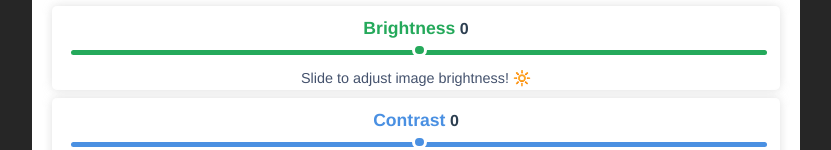
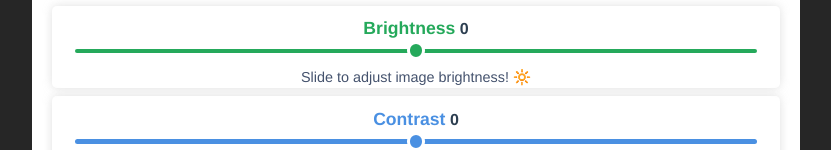
Before and after one commit to edanshin/basic-image-editor, a Vue app: page / in a window 1280 px wide. Shown: the part 656-806 px from the top of the page, without its empty margins (224-1055 px from the left). Built offline with nearby package versions, Linux system fonts and the light colour scheme.

Commit message:
adjusted slider dimensions

```diff
--- a/src/components/Slider.vue
+++ b/src/components/Slider.vue
@@ -30,8 +30,7 @@ export default {
 input[type=range] {
   height: 0.35em;
   -webkit-appearance: none;
-  width: 100%;
-  margin: 0.8em 0.25em 0 0.25em;
+  width: 98%;
 }
 input[type=range]:focus {
   outline: none;
@@ -49,12 +48,12 @@ input[type=range]::-webkit-slider-runnable-track {
 input[type=range]::-webkit-slider-thumb {
   box-shadow: 0px 0px 0px #000000;
   border: 0.25em solid #FFFFFF;
-  height: 1.1em;
-  width: 1.1em;
+  height: 1.4em;
+  width: 1.4em;
   border-radius: 50%;
   cursor: pointer;
   -webkit-appearance: none;
-  margin-top: -7.5px;
+  margin-top: -0.55em;
 }
 
 input[type=range]::-moz-range-track {
```
